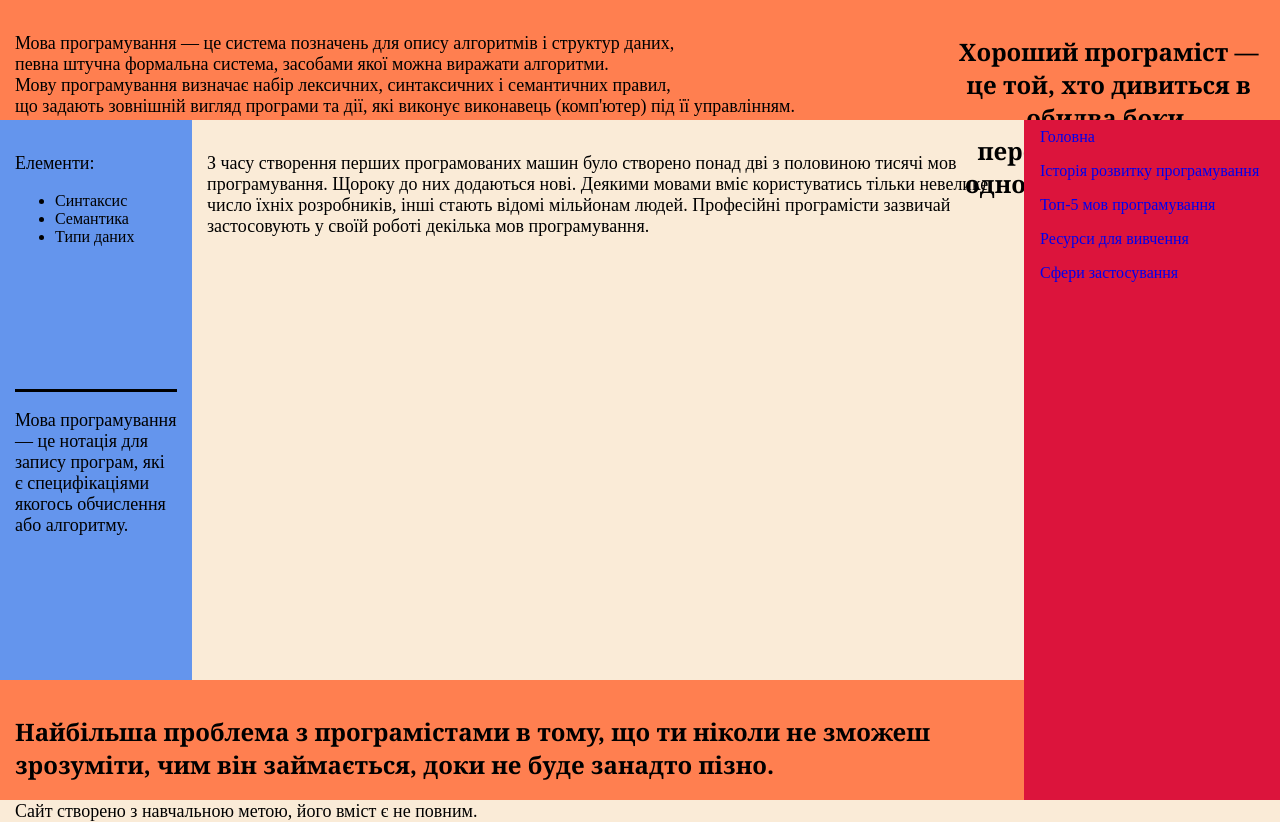
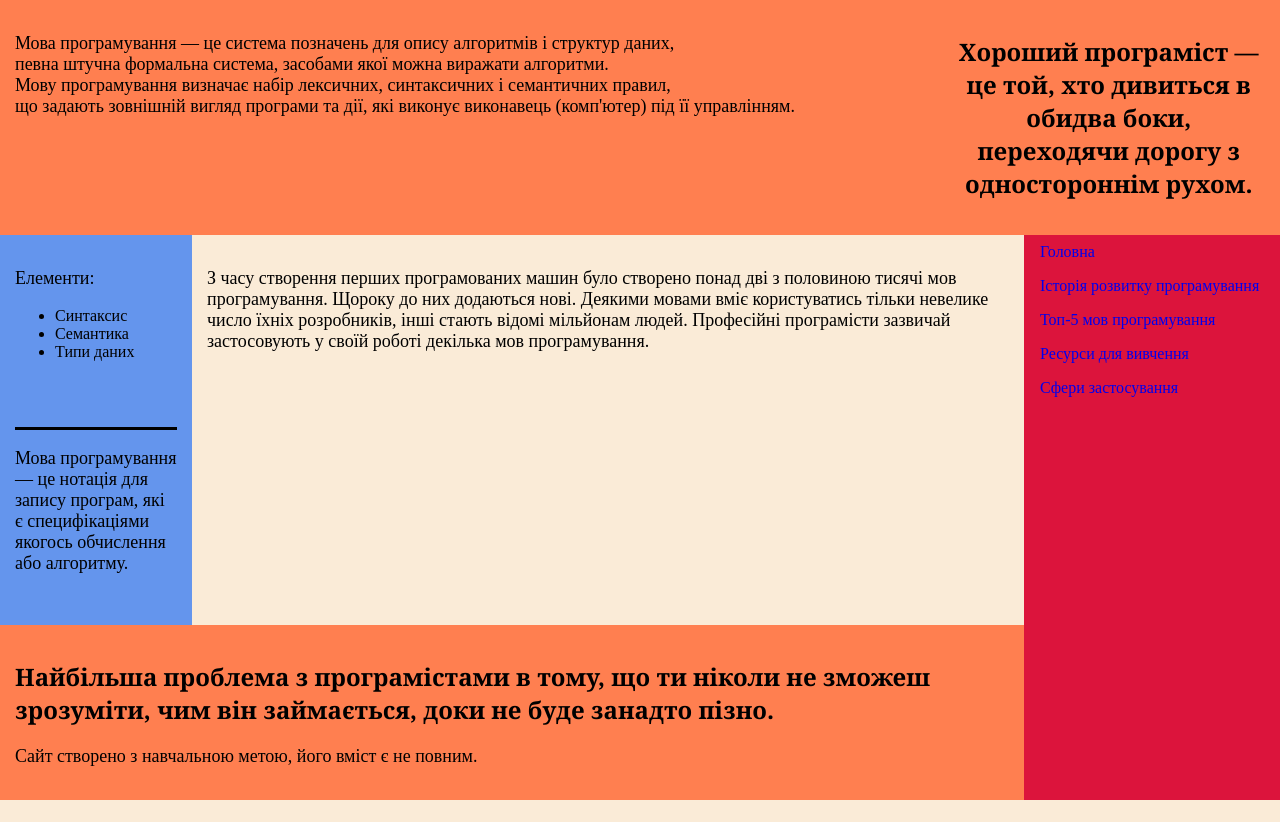
Before and after one commit to DSiana/ws1, a plain HTML site: page index.html in a window 1280 px wide. After the commit the page ends 800 px from the top, so only its background shows below. Drawn offline with Linux system fonts and the light colour scheme.

Commit message:
Update ws1.css

```diff
--- a/ws1.css
+++ b/ws1.css
@@ -1,7 +1,7 @@
 body {
     display: grid;
     grid-template-columns: 15% 65% 20%;
-    grid-template-rows: 15% 70% 15%;
+    grid-template-rows: auto 1fr auto;
     background-color: antiquewhite;
     min-height: 100vh;
     margin: 0;
```
